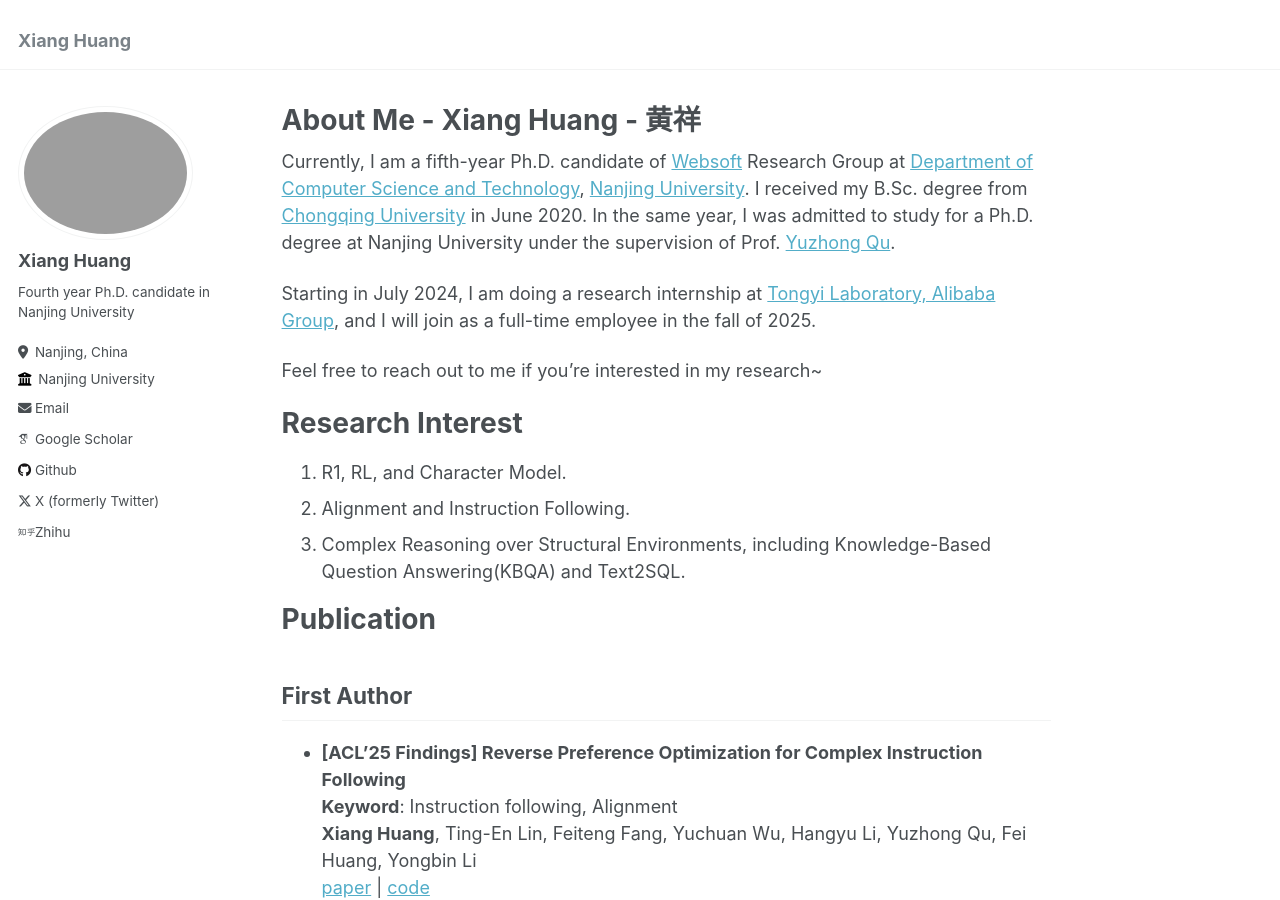
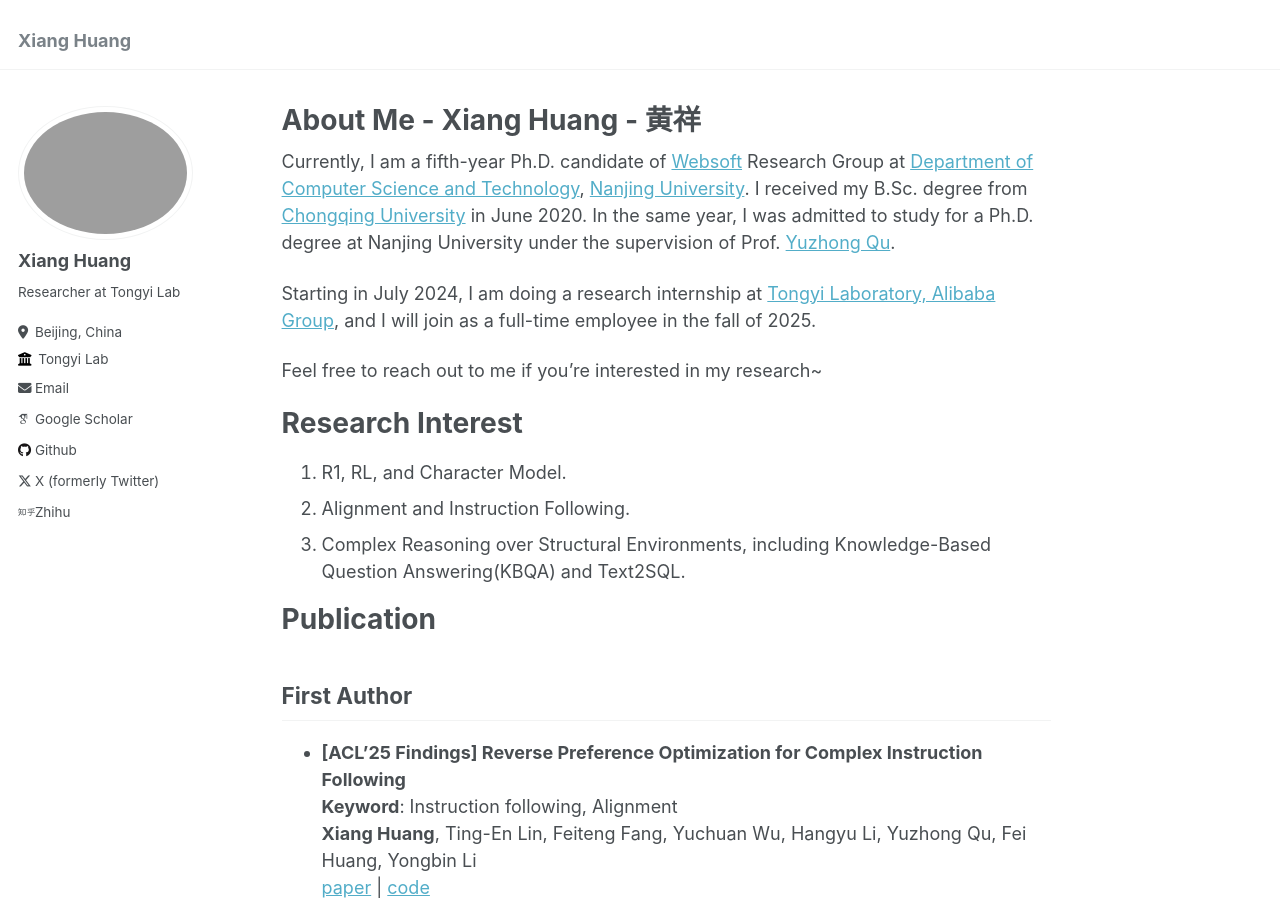
Before and after one commit to cdhx/cdhx.github.io, a Jekyll site: the page built from _pages/about.md, in a window 1280 px wide and 900 px high. Built offline with Jekyll 4.4.1, drawn with Linux system fonts in a browser that asks for light colours; some web fonts are replaced.

Commit message:
Update _config.yml

```diff
--- a/_config.yml
+++ b/_config.yml
@@ -24,9 +24,9 @@ author:
   avatar           : "profile.png"
   name             : "Xiang Huang"
   pronouns         : # example: "she/her"
-  bio              : "Fourth year Ph.D. candidate in Nanjing University"
-  location         : "Nanjing, China"
-  employer         : "Nanjing University"
+  bio              : "Researcher at Tongyi Lab"
+  location         : "Beijing, China"
+  employer         : "Tongyi Lab"
   uri              : # URL
   email            : "xianghuang@smail.nju.edu.cn"
 
```
